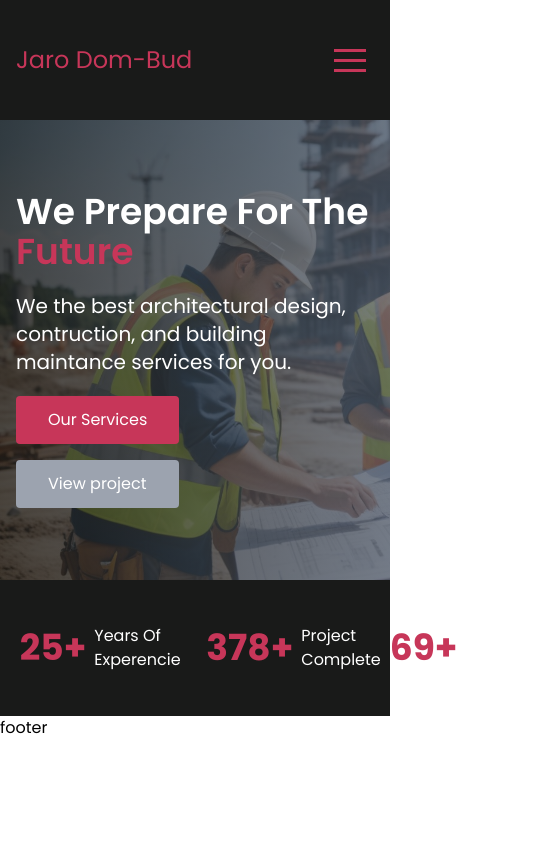
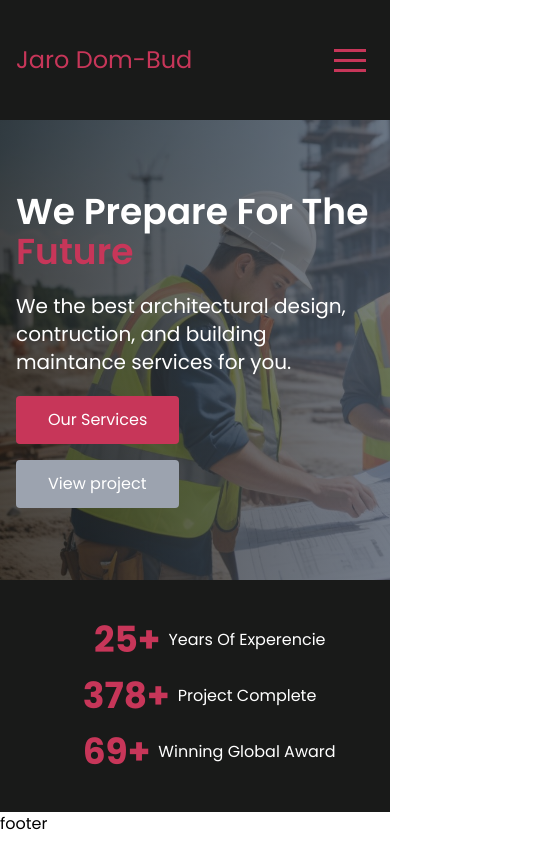
Before and after one commit to manawara/jarodombud, a React (Vite) app: page / in a window 390 px wide. Shown: the whole page, 559 px wide, since content can reach past the window. Built offline with nearby package versions, Linux system fonts and the light colour scheme.

Commit message:
Fix view on mobile

```diff
--- a/src/components/Counter.jsx
+++ b/src/components/Counter.jsx
@@ -25,9 +25,9 @@ const Counter = ({ start, end, speed, title }) => {
   }, [counter, speed])
 
   return (
-    <div className="flex items-center text-inherit">
+    <div className="flex items-center text-inherit my-2">
       <div className="text-red-color-v1 font-bold text-4xl w-24 text-right">{counter.start}+</div>
-      <div className="ml-2 capitalize max-w-28">{title}</div>
+      <div className="ml-2 capitalize sm:max-w-28">{title}</div>
     </div>
   )
 }
--- a/src/components/Experencie.jsx
+++ b/src/components/Experencie.jsx
@@ -5,7 +5,7 @@ import Container from '../layout/Container'
 const Experencie = () => {
   return (
     <section className="flex bg-black-color-v1 text-white py-8">
-      <Container padding classCustom="flex">
+      <Container padding classCustom="flex flex-col items-center sm:flex-row">
         <Counter start={0} end={25} speed={50} title="years of experencie" />
         <Counter start={0} end={378} speed={10} title="project complete" />
         <Counter start={0} end={69} speed={40} title="winning global award" />
```
